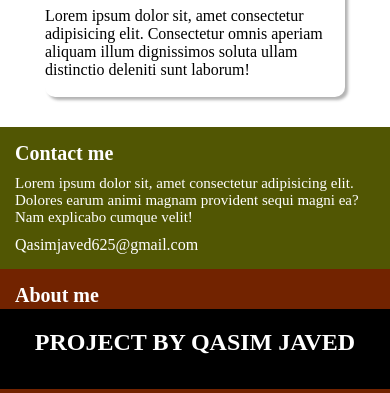
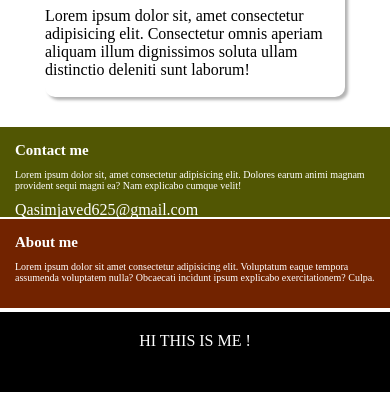
Before and after one commit to mjavedcoder/Developer-Page, a plain HTML site: page index.html in a window 390 px wide. Shown: the part 1770-2163 px from the top of the page. Drawn offline with Linux system fonts and the light colour scheme.

Commit message:
Landing Page

```diff
--- a/index.html
+++ b/index.html
@@ -70,9 +70,10 @@
 <section class="info">
     <div class="contact">
         <h2>Contact me</h2>
-   <p>Lorem ipsum dolor sit, amet consectetur adipisicing elit. Dolores earum animi magnam provident sequi magni ea? Nam explicabo cumque velit!</p>
+   <p>Lorem ipsum dolor sit, amet consectetur adipisicing elit. Dolores earum animi magnam provident sequi magni ea? Nam explicabo cumque velit!
+   </p>
+   Qasimjaved625@gmail.com
 
-        Qasimjaved625@gmail.com
 
     </div>
     <div class="about ">
@@ -81,9 +82,11 @@
 
     </div>
 </section>
-<section class="footer">
-        <h1>Project by Qasim Javed</h1>
+    </div>
+
+    <section class="footer">
+    <div>Hi This is Me !</div>
 </section>
-    </div>
+
 </html>
 </body>
--- a/style.css
+++ b/style.css
@@ -124,7 +124,7 @@ img {
   margin: 10px 0;
 }
 
-.footer h1 {
+.footer {
   background-color: black;
   min-height: 60px;
   color: white;
@@ -132,6 +132,8 @@ img {
   padding-top: 20px;
   text-transform: uppercase;
   margin-top: 2px;
+  position: absolute;
+  width: 100%;
 }
 
 @media (max-width: 800px) {
@@ -157,21 +159,29 @@ img {
     flex-direction: column;
   }
   .contact h2 {
-    font-size: 20px;
+    font-size: 15px;
+    padding: 0px 0px;
   }
   .contact p {
-    font-size: 15px;
+    font-size: 10px;
+    padding: 0px 0px;
   }
   .about h2 {
-    font-size: 20px;
+    font-size: 15px;
+    padding: 0px 0px;
   }
   .about p {
-    font-size: 15px;
+    font-size: 10px;
+    padding: 0px 0px;
   }
-  .footer h1 {
-    width: 100%;
-    position: absolute;
-    display: flex;
-    flex-direction: column;
+  .contact {
+    height: 60px;
+    margin-bottom: 2px;
+  }
+  .about {
+    height: 60px;
+  }
+  .footer {
+    margin-top: 5px;
   }
 }
```
